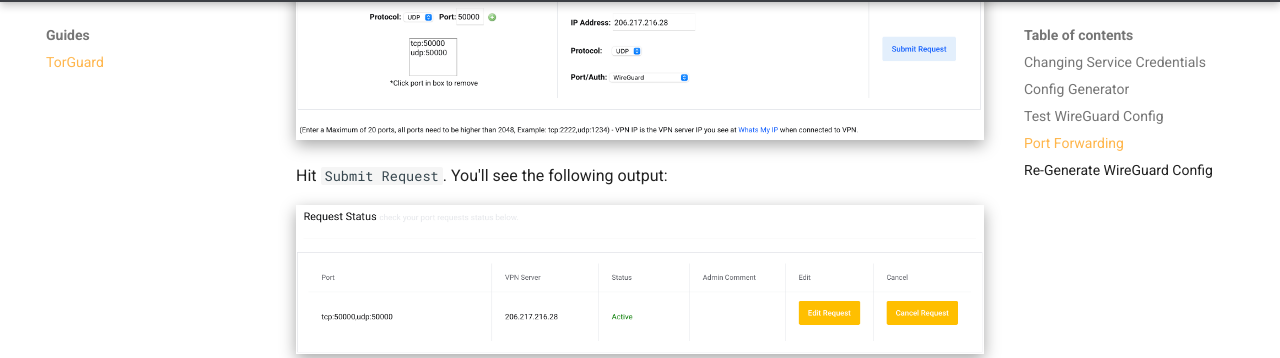
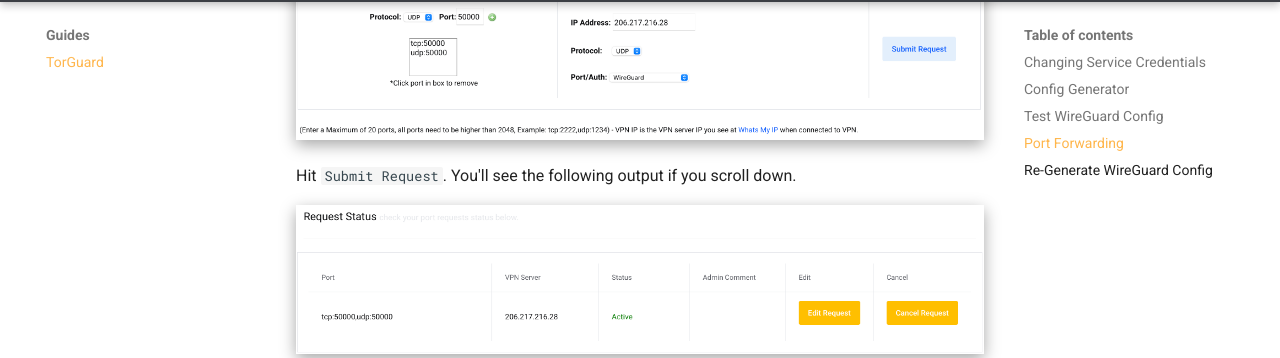
Before and after one commit to hotio/website, an MkDocs documentation site: the page built from docs/guides/torguard.md, in a window 1280 px wide and 900 px high, scrolled down 3025 px. Shown: the part 94-452 px from the top of the window. Built offline with MkDocs 1.6.1 and Material for MkDocs 9.7.7, drawn with Linux system fonts in a browser that asks for light colours.

Commit message:
update text

```diff
--- a/docs/guides/torguard.md
+++ b/docs/guides/torguard.md
@@ -45,7 +45,7 @@
 
 <img id="torguardImages" src="/img/torguard_port_forward_request.png" alt="TorGuard Port Forward Request">
 
-Hit `Submit Request`. You'll see the following output:
+Hit `Submit Request`. You'll see the following output if you scroll down.
 
 <img id="torguardImages" src="/img/torguard_port_request_status.png" alt="TorGuard Port Request Status">
 
```
